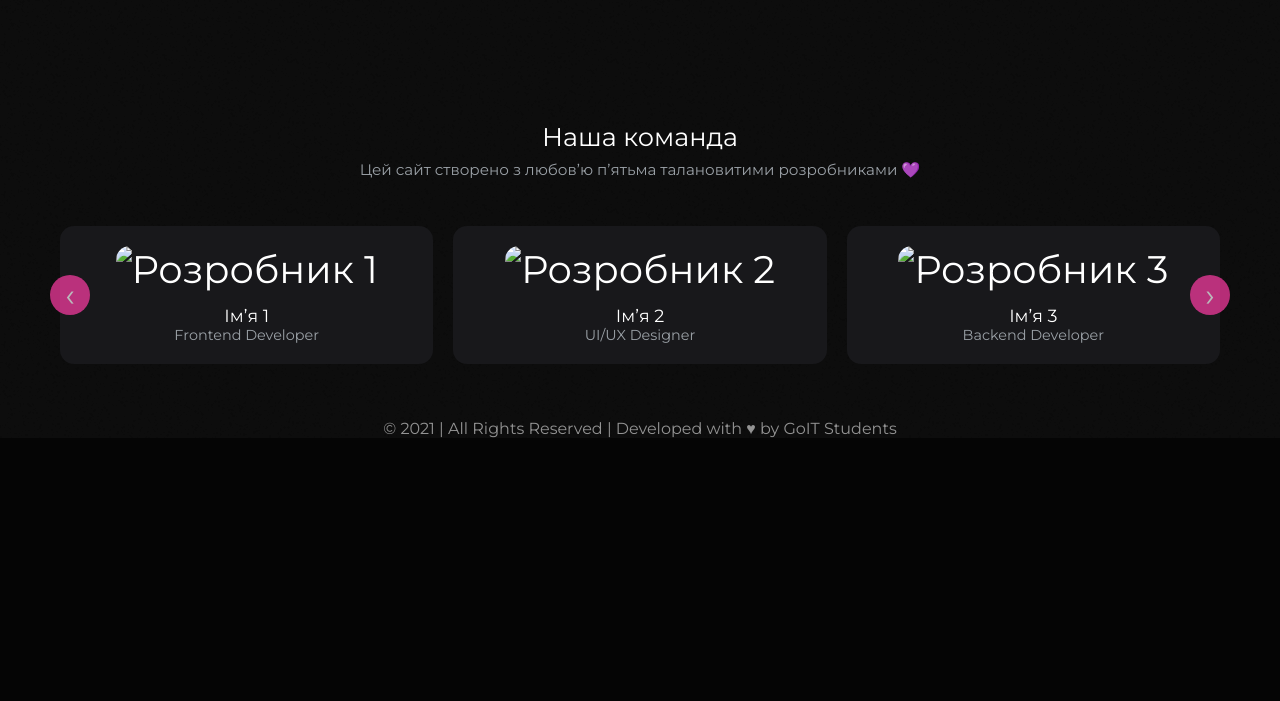
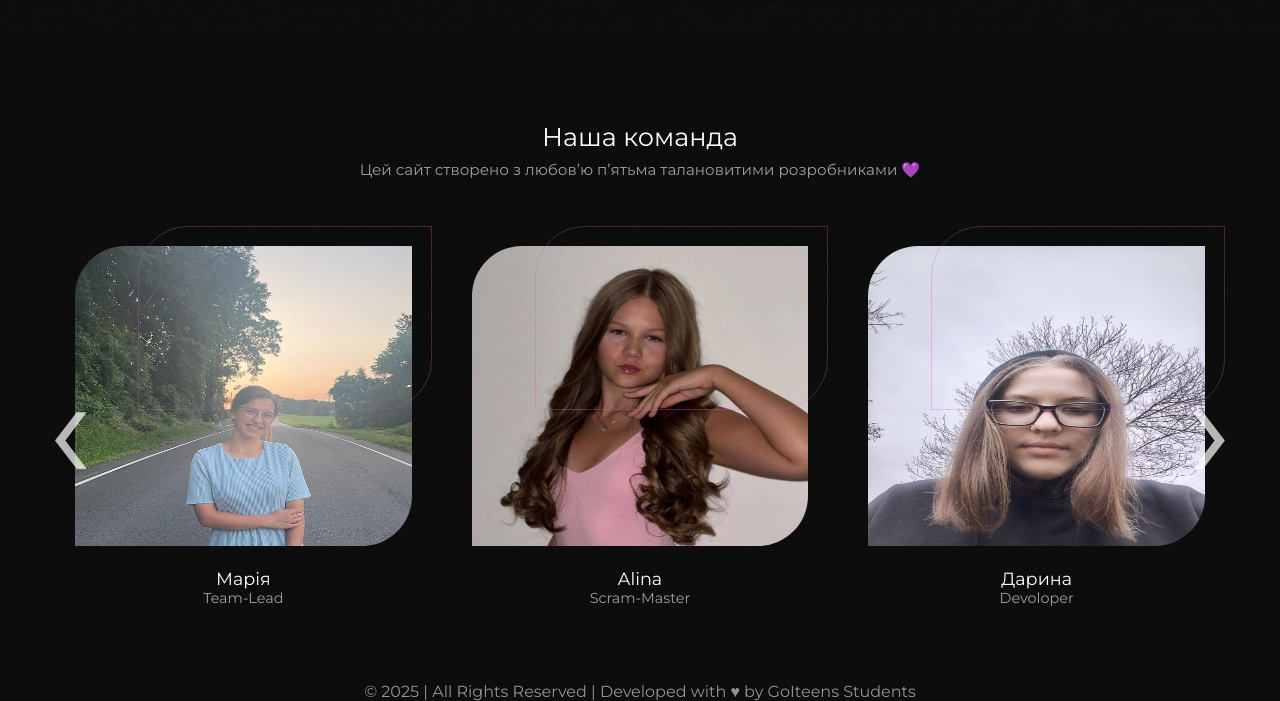
Before and after one commit to mary-chedryk/Event_Booster, a plain HTML site: page index.html in a window 1280 px wide. Shown: the part 452-1153 px from the top of the page. Before the commit the page ends 890 px from the top, so only its background shows below. Drawn offline with Linux system fonts and the light colour scheme; a script that the page names is missing.

Commit message:
Deploying to gh-pages from @ mary-chedryk/Event_Booster@9d71b9d17962d4d68593493825e54b33644e0dbd 🚀

```diff
--- a/assets/index.css
+++ b/assets/index.css
@@ -167,6 +167,12 @@ meter {
   -webkit-box-sizing: border-box;
      -moz-box-sizing: border-box;
           box-sizing: border-box;
+}
+
+.container {
+  max-width: 1280px;
+  margin: 0 auto;
+  padding: 0 30px;
 }
 
 .modal {
@@ -407,11 +413,10 @@ body.no-scroll {
 
 .header {
   background-image: url(/Event_Booster/assets/header-background.png);
-  background-position: top;
+  background-position: center;
   background-repeat: no-repeat;
-  width: 100%;
-  -webkit-background-size: contain;
-          background-size: contain;
+  -webkit-background-size: cover;
+          background-size: cover;
   margin: 0;
   padding: 0;
   -webkit-box-sizing: border-box;
@@ -687,15 +692,6 @@ select:focus {
           box-shadow: 0 0 0 2px rgba(255, 43, 193, 0.3333333333);
 }
 
-:root {
-  --about-bg: #0e0e10;
-  --about-card-bg: #18181b;
-  --about-accent: #ff3ca6;
-  --about-muted: #9aa0a6;
-  --about-radius: 14px;
-  --slide-gap: 20px;
-}
-
 .about-us {
   color: #fff;
   padding: 40px 20px;
@@ -715,7 +711,7 @@ select:focus {
 }
 
 .about-us__subtitle {
-  color: var(--about-muted);
+  color: #9aa0a6;
   margin-bottom: 32px;
   font-size: 0.95rem;
 }
@@ -731,24 +727,22 @@ select:focus {
   display: -webkit-flex;
   display: -moz-box;
   display: flex;
-  gap: var(--slide-gap);
+  gap: 20px;
   -webkit-transition: -webkit-transform 0.4s ease;
   transition: -webkit-transform 0.4s ease;
   -moz-transition: transform 0.4s ease, -moz-transform 0.4s ease;
   transition: transform 0.4s ease;
   transition: transform 0.4s ease, -webkit-transform 0.4s ease, -moz-transform 0.4s ease;
-  will-change: transform;
-  padding: 15px 20px;
+  padding: 15px 15px;
 }
 
 .about-us__slide {
-  background: var(--about-card-bg);
-  border-radius: var(--about-radius);
+  position: relative;
   -webkit-box-flex: 0;
   -webkit-flex: 0 0 100%;
      -moz-box-flex: 0;
           flex: 0 0 100%;
-  max-width: 100%;
+  width: 206px;
   padding: 20px;
   -webkit-box-sizing: border-box;
      -moz-box-sizing: border-box;
@@ -758,6 +752,22 @@ select:focus {
   -moz-transition: transform 0.3s ease, box-shadow 0.3s ease, -moz-transform 0.3s ease;
   transition: transform 0.3s ease, box-shadow 0.3s ease;
   transition: transform 0.3s ease, box-shadow 0.3s ease, -webkit-transform 0.3s ease, -moz-transform 0.3s ease, -webkit-box-shadow 0.3s ease;
+  border-top-left-radius: 50px;
+  border-bottom-right-radius: 50px;
+}
+
+.about-us__slide::after {
+  content: "";
+  width: 78%;
+  height: 46%;
+  display: block;
+  position: absolute;
+  right: 0;
+  top: 0;
+  z-index: 99;
+  border: 1px solid rgba(220, 86, 197, 0.3019607843);
+  border-top-left-radius: 50px;
+  border-bottom-right-radius: 50px;
 }
 
 .about-us__slide:hover {
@@ -770,9 +780,11 @@ select:focus {
 }
 
 .about-us__image {
-  width: 100%;
-  border-radius: var(--about-radius);
+  width: 500px;
+  height: 300px;
   margin-bottom: 12px;
+  border-top-left-radius: 50px;
+  border-bottom-right-radius: 50px;
 }
 
 .about-us__name {
@@ -781,26 +793,37 @@ select:focus {
 }
 
 .about-us__role {
-  color: var(--about-muted);
+  color: #9aa0a6;
   font-size: 0.9rem;
 }
 
 /* Стрілки */
 .about-us__arrow {
+  display: -webkit-box;
+  display: -webkit-flex;
+  display: -moz-box;
+  display: flex;
   position: absolute;
   top: 50%;
   -webkit-transform: translateY(-50%);
      -moz-transform: translateY(-50%);
       -ms-transform: translateY(-50%);
           transform: translateY(-50%);
-  background: var(--about-accent);
   border: none;
   color: #fff;
-  font-size: 2rem;
+  font-size: 150px;
   width: 40px;
   height: 40px;
   border-radius: 50%;
   cursor: pointer;
+  -webkit-box-pack: center;
+  -webkit-justify-content: center;
+     -moz-box-pack: center;
+          justify-content: center;
+  -webkit-box-align: center;
+  -webkit-align-items: center;
+     -moz-box-align: center;
+          align-items: center;
   opacity: 0.7;
   -webkit-transition: opacity 0.2s;
   -moz-transition: opacity 0.2s;
@@ -820,9 +843,10 @@ select:focus {
   right: 10px;
 }
 
-/* --- Адаптив --- */
-/* Планшет (від 768px): показуємо 2 картки */
-/* ПК (від 1200px): показуємо 3 картки */
+/* 🔹 Адаптив: мобайл → планшет → ПК */
+/* Телефон до 480px */
+/* Планшет від 768px */
+/* ПК від 1200px */
 @media (min-width: 1024){
   body {
     background-image: url("/Event_Booster/assets/bg-laptop.png");
@@ -833,15 +857,12 @@ select:focus {
     background-image: url("/Event_Booster/assets/bg-tablet.png");
   }
 }
-@media (min-width: 768px){
+@media (min-width: 768px) and (max-width: 1199px){
   .about-us__slide {
     -webkit-box-flex: 0;
-    -webkit-flex: 0 0 -webkit-calc(50% - var(--slide-gap) / 2);
+    -webkit-flex: 0 0 -webkit-calc(50% - 10px);
        -moz-box-flex: 0;
-            flex: 0 0 calc(50% - var(--slide-gap) / 2);
-    max-width: -webkit-calc(50% - var(--slide-gap) / 2);
-    max-width: -moz-calc(50% - var(--slide-gap) / 2);
-    max-width: calc(50% - var(--slide-gap) / 2);
+            flex: 0 0 calc(50% - 10px);
   }
 }
 @media screen and (min-width: 768px){
@@ -871,12 +892,9 @@ select:focus {
 @media (min-width: 1200px){
   .about-us__slide {
     -webkit-box-flex: 0;
-    -webkit-flex: 0 0 -webkit-calc(33.333% - var(--slide-gap) / 1.5);
+    -webkit-flex: 0 0 -webkit-calc(33.333% - 13.3333333333px);
        -moz-box-flex: 0;
-            flex: 0 0 calc(33.333% - var(--slide-gap) / 1.5);
-    max-width: -webkit-calc(33.333% - var(--slide-gap) / 1.5);
-    max-width: -moz-calc(33.333% - var(--slide-gap) / 1.5);
-    max-width: calc(33.333% - var(--slide-gap) / 1.5);
+            flex: 0 0 calc(33.333% - 13.3333333333px);
   }
 }
 @media screen and (min-width: 1200px){
@@ -912,4 +930,10 @@ select:focus {
   .modal-right {
     width: 100%;
   }
+  .about-us__slide {
+    -webkit-box-flex: 0;
+    -webkit-flex: 0 0 100%;
+       -moz-box-flex: 0;
+            flex: 0 0 100%;
+  }
 }
--- a/index.html
+++ b/index.html
@@ -93,7 +93,7 @@
   </div>
 </section>
 
-  <section>
+  <section class="container">
   <div id="events-grid" class="events-grid"></div>
 
   <div id="pagination" class="pagination"></div>
@@ -109,33 +109,33 @@
 
       <div class="about-us__slider">
         <div class="about-us__slide">
-          <img src="../img/men.jpg" alt="Розробник 1" class="about-us__image" />
-          <h3 class="about-us__name">Ім’я 1</h3>
-          <p class="about-us__role">Frontend Developer</p>
+          <img src="/Event_Booster/assets/Maria.jpg" alt="Розробник 1" class="about-us__image" />
+          <h3 class="about-us__name">Марiя</h3>
+          <p class="about-us__role">Team-Lead</p>
         </div>
 
         <div class="about-us__slide">
-          <img src="img/dev2.jpg" alt="Розробник 2" class="about-us__image" />
-          <h3 class="about-us__name">Ім’я 2</h3>
-          <p class="about-us__role">UI/UX Designer</p>
+          <img src="/Event_Booster/assets/Alina.jpg" alt="Розробник 2" class="about-us__image" />
+          <h3 class="about-us__name">Alina</h3>
+          <p class="about-us__role">Scram-Master</p>
         </div>
 
         <div class="about-us__slide">
-          <img src="img/dev3.jpg" alt="Розробник 3" class="about-us__image" />
-          <h3 class="about-us__name">Ім’я 3</h3>
-          <p class="about-us__role">Backend Developer</p>
+          <img src="/Event_Booster/assets/Darina.jpg" alt="Розробник 3" class="about-us__image" />
+          <h3 class="about-us__name">Дарина</h3>
+          <p class="about-us__role">Devoloper</p>
         </div>
 
         <div class="about-us__slide">
-          <img src="img/dev4.jpg" alt="Розробник 4" class="about-us__image" />
-          <h3 class="about-us__name">Ім’я 4</h3>
-          <p class="about-us__role">QA Engineer</p>
+          <img src="/Event_Booster/assets/Artem.jpg" alt="Розробник 4" class="about-us__image" />
+          <h3 class="about-us__name">Артем</h3>
+          <p class="about-us__role">Devoloper</p>
         </div>
 
         <div class="about-us__slide">
-          <img src="img/dev5.jpg" alt="Розробник 5" class="about-us__image" />
-          <h3 class="about-us__name">Ім’я 5</h3>
-          <p class="about-us__role">Project Manager</p>
+          <img src="/Event_Booster/assets/Max.jpg" alt="Розробник 5" class="about-us__image" />
+          <h3 class="about-us__name">Max</h3>
+          <p class="about-us__role">Devoloper</p>
         </div>
       </div>
 
@@ -145,7 +145,7 @@
 </section>
   <section class="footer">
   <p class="text">
-    © 2021 | All Rights Reserved | Developed with ♥ by GoIT Students
+    © 2025 | All Rights Reserved | Developed with ♥ by GoIteens Students
   </p>
 </section>
 
```
Also changed, not shown: assets/Alina.jpg (added), assets/Artem.jpg (added), assets/Darina.jpg (added), assets/Maria.jpg (added), assets/Max.jpg (added).
